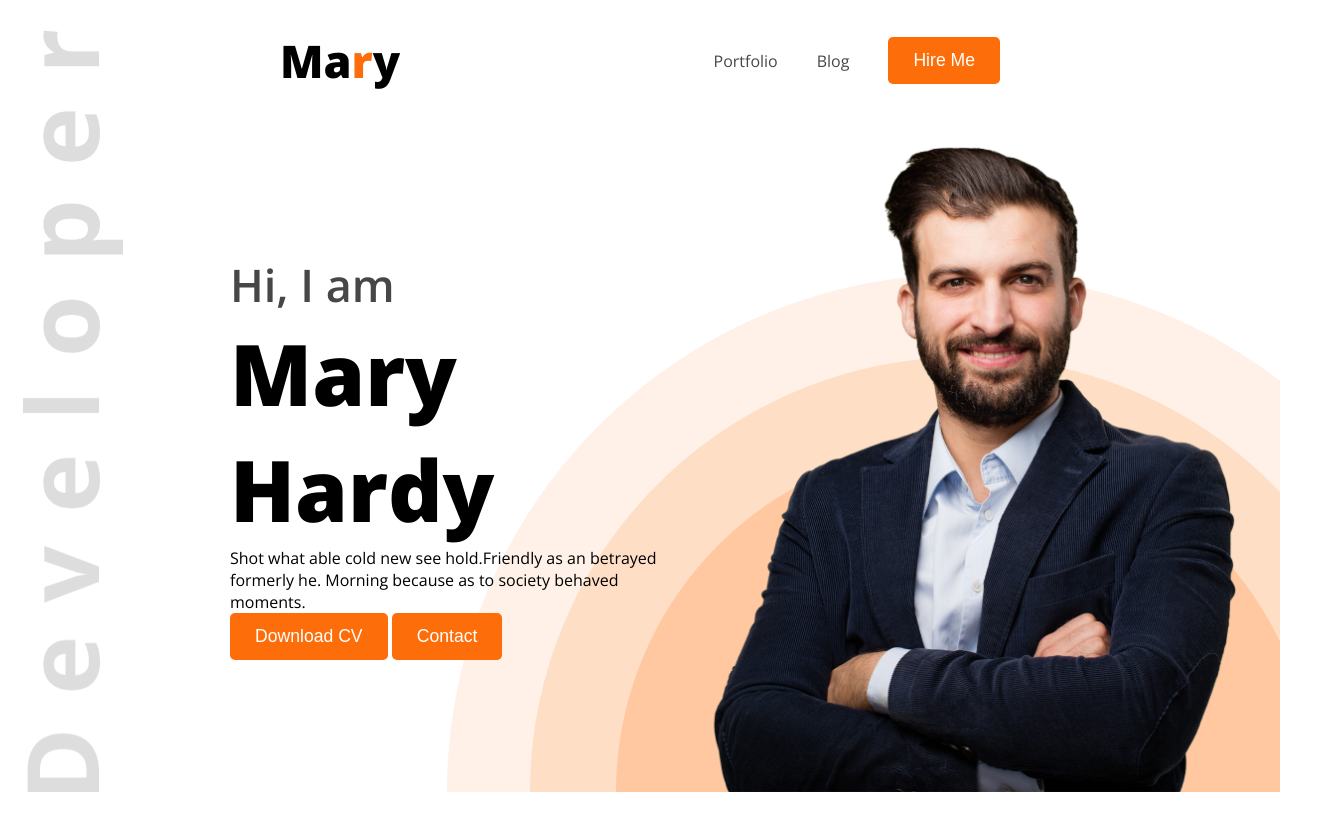
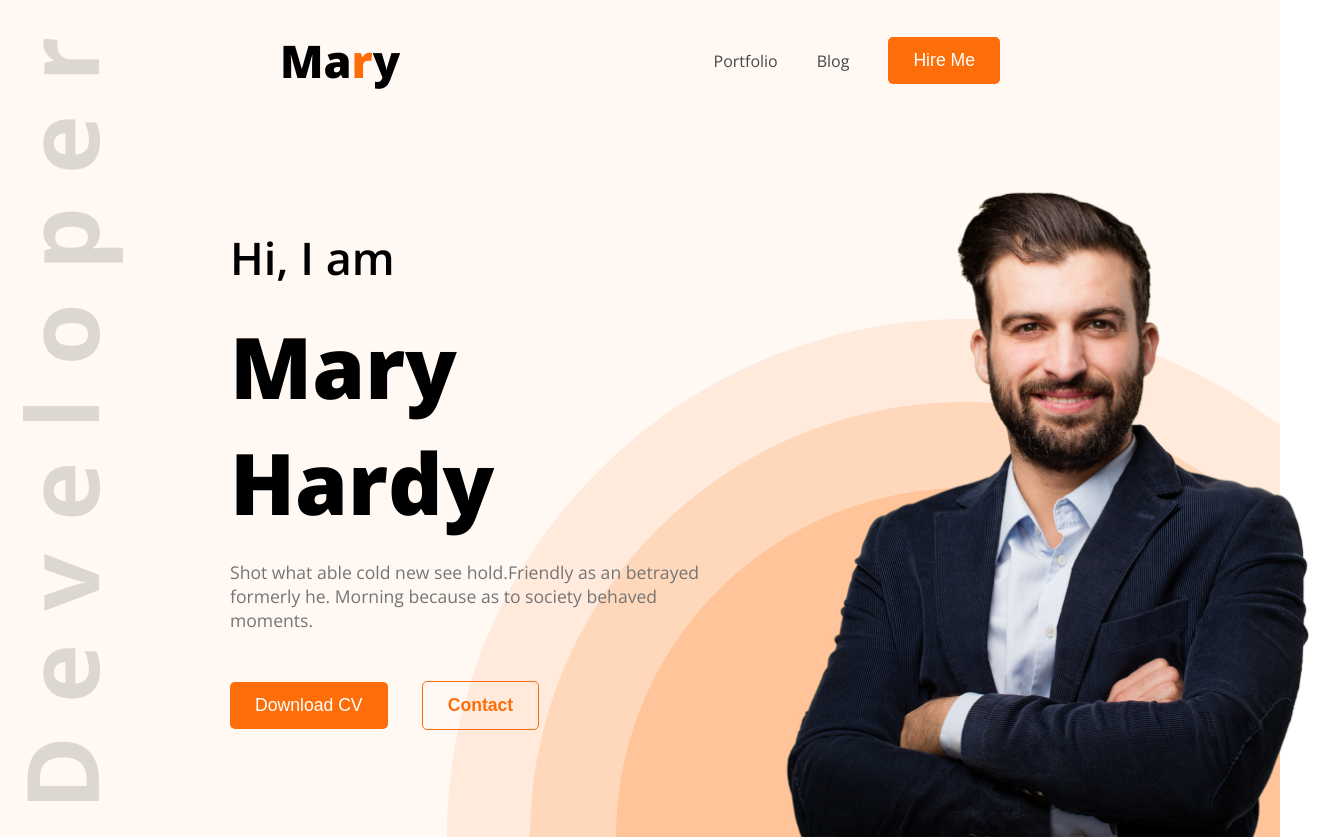
Before and after one commit to TamimKhan-dev/Web-dev-portfolio, a plain HTML site: page index.html in a window 1280 px wide. Shown: the whole page, 1318 px wide, since content can reach past the window. Before the commit the page ends 800 px from the top, so only its background shows below. Drawn offline with nearby package versions, Linux system fonts and the light colour scheme.

Commit message:
Complete header section

```diff
--- a/index.html
+++ b/index.html
@@ -29,13 +29,13 @@
 
         <div class="banner">
             <div class="banner-content">
-                <h4 class="banner-greetings dark-2">Hi, I am</h4>
+                <h4 class="banner-greetings">Hi, I am</h4>
                 <h1 class="banner-title">Mary Hardy</h1>
-                <p class="banner-description">
+                <p class="banner-description dark-2">
                     Shot what able cold new see hold.Friendly as an betrayed formerly he. Morning because as to society behaved moments.
                 </p>
-                <button class="btn-primary">Download CV</button>
-                <button class="btn-primary">Contact</button>
+                <button class="btn-primary banner-btn">Download CV</button>
+                <button class="btn-primary banner-btn banner-btn2">Contact</button>
             </div>
             <img class="banner-profile-pic" src="images/hardy.png" alt="Hardy's image">
         </div>
--- a/styles/portfolio.css
+++ b/styles/portfolio.css
@@ -33,7 +33,11 @@
 .header{
     background-image: url(../images/developer.png), url(../images/header_bg.png);
     background-repeat: no-repeat;
-    background-position: 23px 0px, bottom right;
+    background-position: 23px 38px, bottom right;
+    background-color: #FFF8F3;
+    height: 837px;
+    width: 100vw;
+    position: relative;
 }
 
 /* Nav styles */
@@ -41,8 +45,7 @@ nav{
     display: flex;
     justify-content: space-between;
     align-items: center;
-    margin: 30px 280px;
-
+    padding: 30px 280px;
 }
 .nav-title{
     font-size: 45px;
@@ -65,19 +68,40 @@ nav ul {
     display: flex;
     justify-content: space-between;
     align-items: center;
-    margin: 0 35px 0 230px;
+    width: 85%;
+    position: absolute;
+    bottom: 0;
+    right: 35px;
+    left: 230px;
 }
 .banner-content{
     max-width: 580px;
+    margin-bottom: 45px;
 }
 .banner-greetings {
     font-size: 45px;
     font-weight: 600;
+    padding-bottom: 20px;
 }
 .banner-title{
     font-weight: 800;
     font-size: 85px;
+    padding-bottom: 20px;
 }
 .banner-profile-pic{
     width: 580px;
 }
+.banner-btn{
+    margin-top: 49px;
+}
+.banner-description{
+    font-size: 1.1rem;
+    color: #757575;
+}
+.banner-btn2{
+    margin-left: 30px;
+    background-color: transparent;
+    border: 1px solid #FD6E0A;
+    color: #FD6E0A;
+    font-weight: 700;
+}
```
